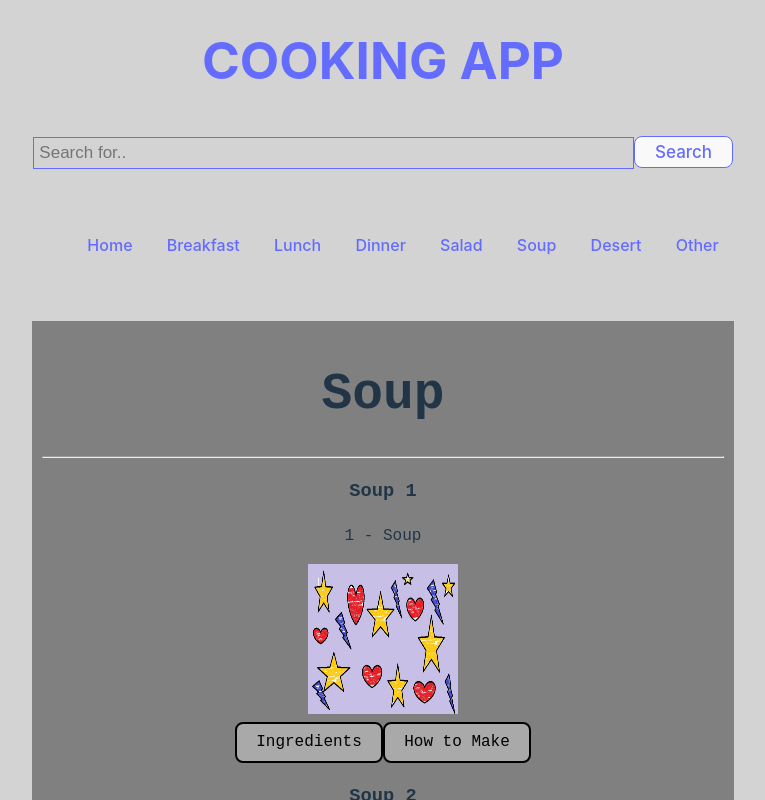
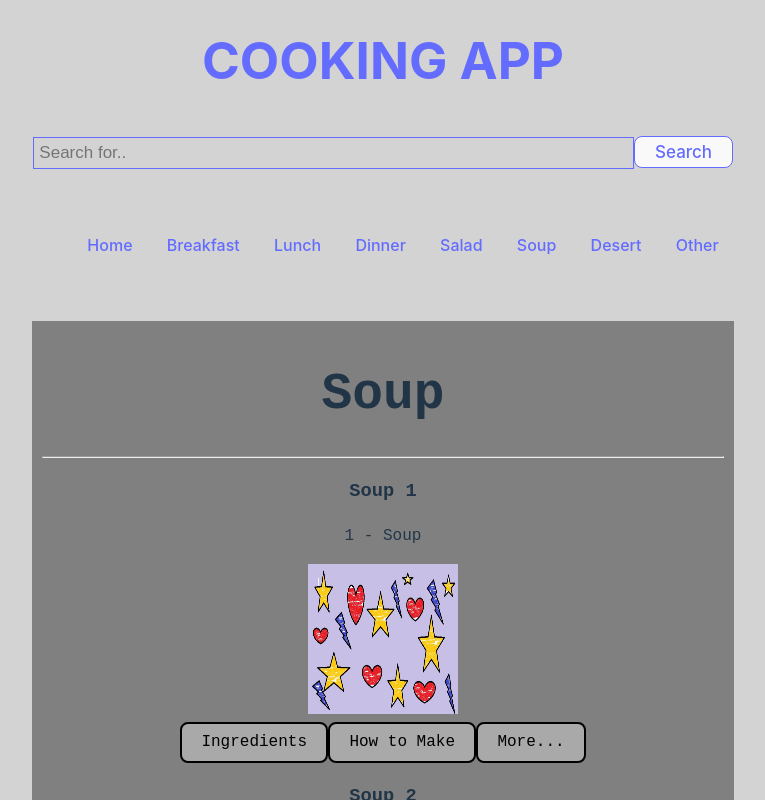
Before and after one commit to IvannaGotsova/CookingApp, a React (Vite) app: page /soup in a window 1280 px wide. Shown: the top 800 px of the page, without its empty margins (257-1022 px from the left). Built offline with nearby package versions, Linux system fonts and the light colour scheme.

Commit message:
Added new button

```diff
--- a/src/components/Receipt.jsx
+++ b/src/components/Receipt.jsx
@@ -3,7 +3,6 @@ import styles from '../css/Receipt.module.css'
 
 
 function Receipt (props) {
-
     return (
         <>
         {props.collection.map(item => {
@@ -23,6 +22,7 @@ function Receipt (props) {
                 position="right center">
                 <p className={styles.popUpWindowStyle}>{item.howTo}</p>
                 </Popup>
+                <button className={styles.buttonStyle}>More...</button>
              </div>
            )
         })}
```
